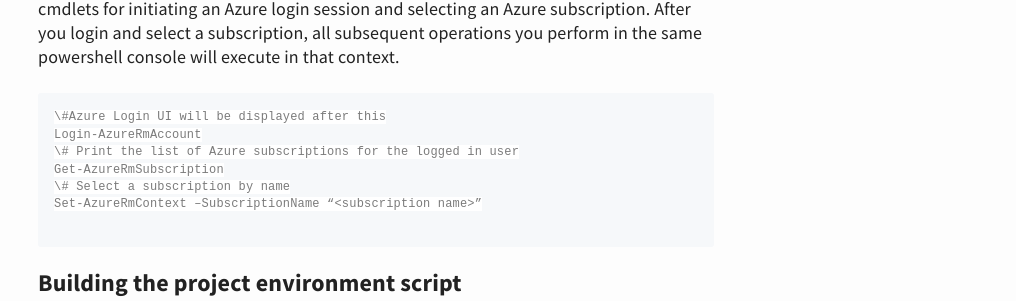
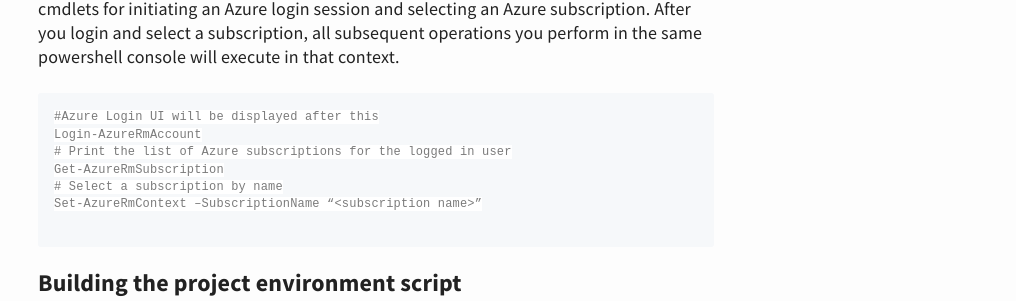
Before and after one commit to chamilc/blog, a Jekyll site: the page built from _posts/2017-08-01-Powershell-scripting-for-provisioning-azure-environments.md, in a window 1280 px wide and 900 px high, scrolled down 1365 px. Shown: the part 150-451 px from the top of the window, without its empty margins (264-1280 px from the left). Built offline with Jekyll 4.4.1, drawn with Linux system fonts in a browser that asks for light colours; nearby versions of some CDN libraries; comment, search, counter and statistics services are not loaded.

````diff
--- a/_posts/2017-08-01-Powershell-scripting-for-provisioning-azure-environments.md
+++ b/_posts/2017-08-01-Powershell-scripting-for-provisioning-azure-environments.md
@@ -25,11 +25,11 @@ You can [install the entire suite of AzureRM cmdlets] by running Install-Module.
 You should have administrator access for an Azure subscription in order to login to the Azure portal and manage resources. This is true for AzureRm cmdlets as well. There are cmdlets for initiating an Azure login session and selecting an Azure subscription. After you login and select a subscription, all subsequent operations you perform in the same powershell console will execute in that context.
 
 ```
-\#Azure Login UI will be displayed after this
+#Azure Login UI will be displayed after this
 Login-AzureRmAccount
-\# Print the list of Azure subscriptions for the logged in user
+# Print the list of Azure subscriptions for the logged in user
 Get-AzureRmSubscription
-\# Select a subscription by name
+# Select a subscription by name
 Set-AzureRmContext –SubscriptionName “<subscription name>”
 
 ```
````
